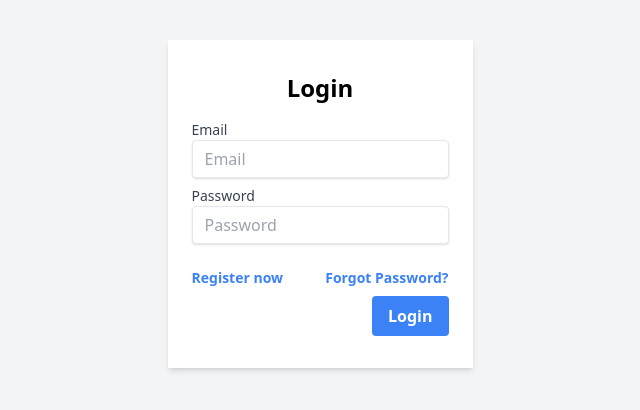
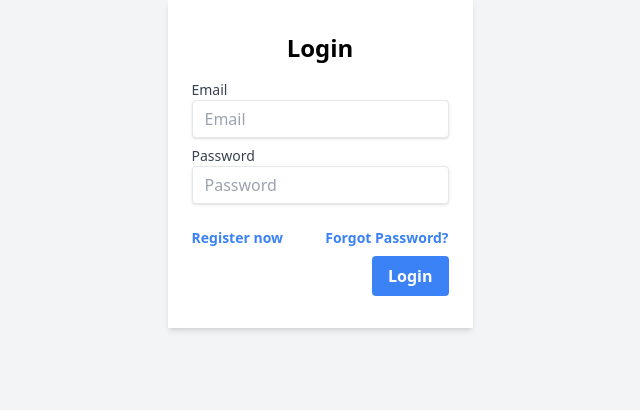
Before and after one commit to lawrencexbaron/social-media-app, a React (Vite) app in the folder client/: page /login in a window 1280 px wide. Shown: the top 410 px of the page, without its empty margins (320-960 px from the left). Built offline with nearby package versions, Linux system fonts and the light colour scheme.

Commit message:
Added feed to routes and pages

```diff
--- a/client/src/App.jsx
+++ b/client/src/App.jsx
@@ -5,17 +5,19 @@ import { BrowserRouter as Router, Routes, Route } from "react-router-dom";
 import Home from "./components/pages/Home";
 import Login from "./components/pages/auth/Login";
 import Register from "./components/pages/auth/Register";
+import Feed from "./components/pages/Feed";
 
 function App() {
   const [count, setCount] = useState(0);
 
   return (
-    <div className="h-full w-full bg-gray-100 min-h-screen flex content-center py-10">
+    <div className="h-full w-full bg-gray-100 min-h-screen flex content-center">
       <Router>
         <Routes>
           <Route path="/" element={<Home />} />
           <Route path="/login" element={<Login />} />
           <Route path="/register" element={<Register />} />
+          <Route path="/feed" element={<Feed />} />
         </Routes>
       </Router>
     </div>
```
